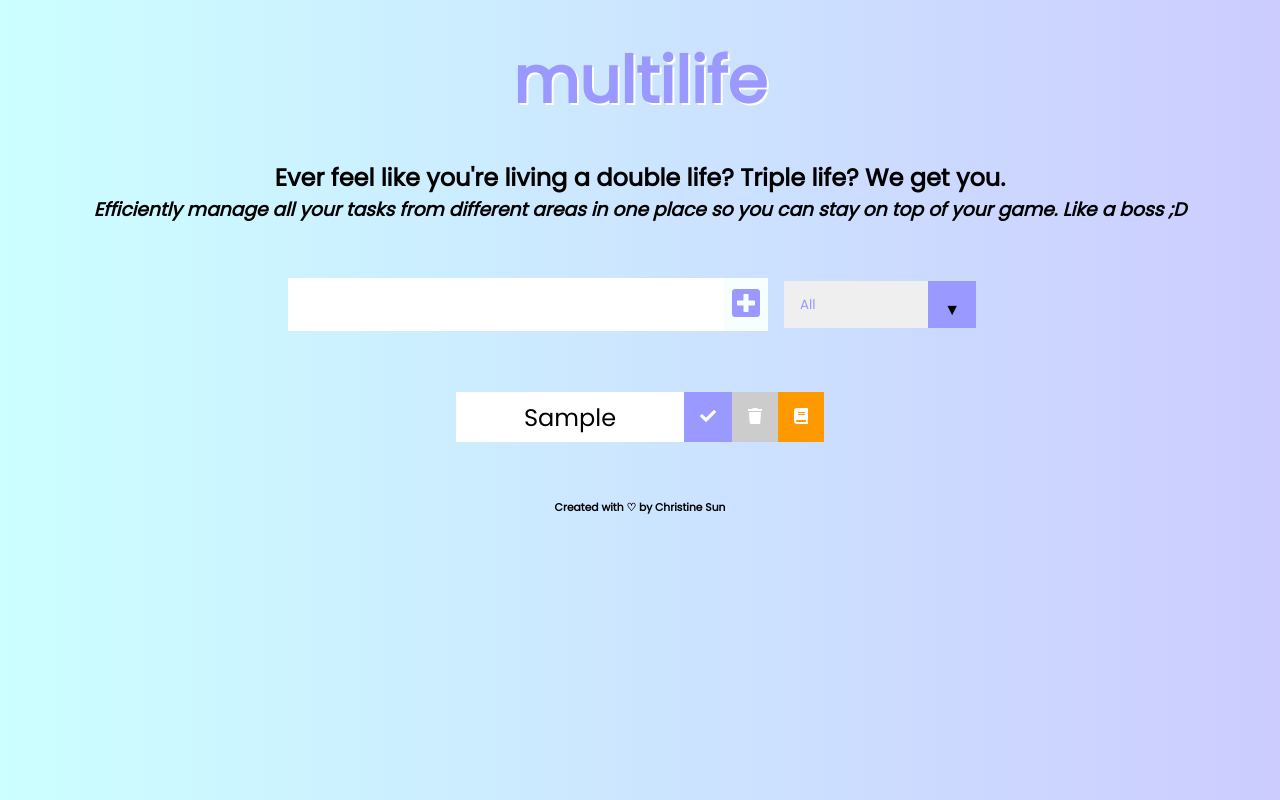
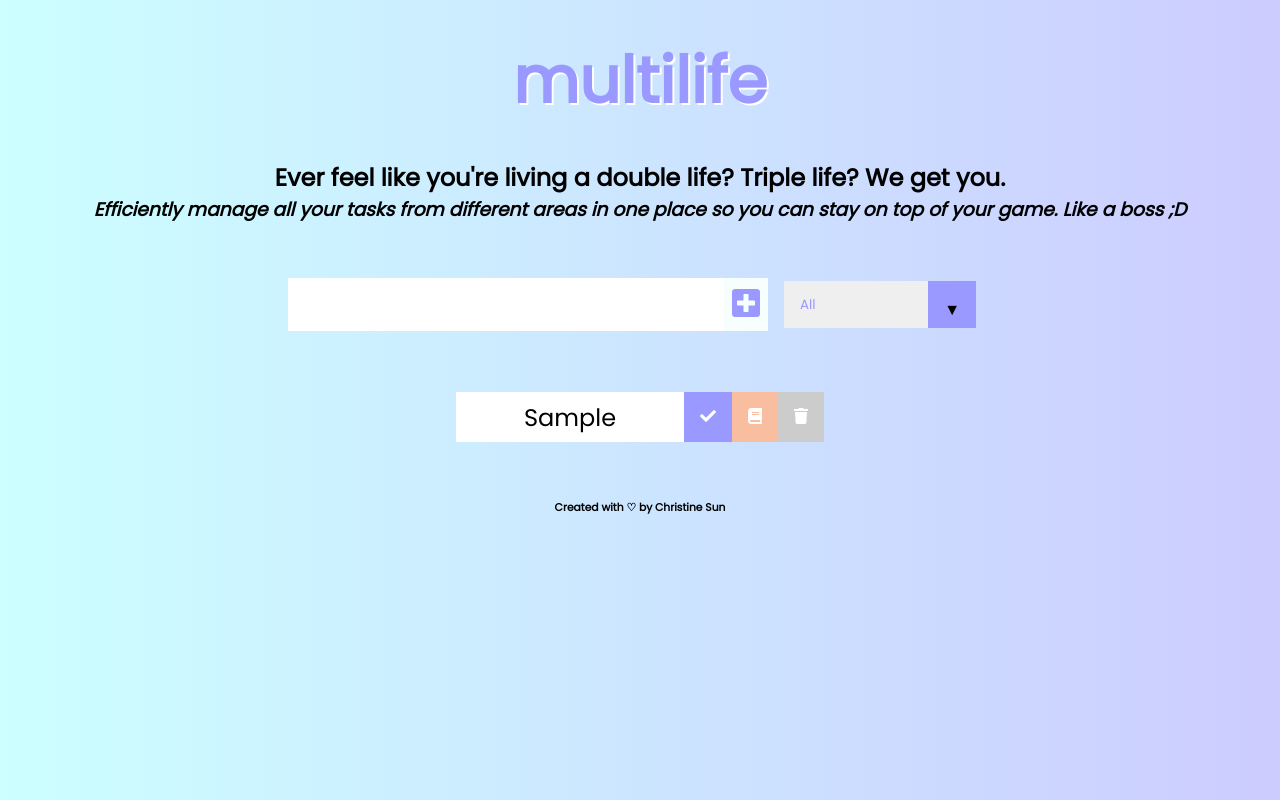
Before and after one commit to chrissysun/multilife, a React (Create React App) app: page / in a window 1280 px wide. Both pictures are taken after typing "Sample" into the empty fields and a click on the button 746 px from the left and 304 px from the top of the page. Built offline with nearby package versions, Linux system fonts and the light colour scheme; the HTML template or start-up script is replaced by a standard one.

Commit message:
implemented school filter and button

```diff
--- a/src/App.css
+++ b/src/App.css
@@ -94,7 +94,7 @@
 /* start school */
 
   .school-btn {
-      background: #ff9900;
+      background: #F9BD9F;
   }
 /* end school */
   .todo-item {
@@ -122,6 +122,8 @@
   .school {
     color: #ff9900;
   }
+
+  /* assumption: one category is chosen */
   /* end school */
 
   /* Custom Selector */
--- a/src/components/Form.js
+++ b/src/components/Form.js
@@ -37,11 +37,12 @@ const Form = ({ input, setInput, todos, setTodos, setStatus }) => {
             <div className= "select">
             <select onChange = {statusHandler} name= "todos" className= "filter-todo">
                 <option value= "all">All</option>
-                <option value= "completed">Completed</option>
-                <option value= "incomplete">Incomplete</option>
                 {/* attempt at school begin */}
                 <option value= "school">School</option>
                 {/* attempt at school end */}
+                <option value= "completed">Completed</option>
+                <option value= "incomplete">Incomplete</option>
+
             </select>
         </div>
       </form>
--- a/src/components/Todo.js
+++ b/src/components/Todo.js
@@ -48,16 +48,14 @@ const Todo = ({ text, todo, todos, setTodos }) => {
             <button onClick = {completeHandler} className = "complete-btn">
                 <i className = "fas fa-check"></i>
             </button>
-            <button onClick = {deleteHandler} className = "trash-btn">
-                <i className = "fas fa-trash"></i>
-            </button>
-
             {/* attempt at making school begin */}
             <button onClick = {schoolHandler} className = "school-btn">
                 <i className = "fas fa-book"></i>
             </button>
             {/* attempt at making school end */}
-
+            <button onClick = {deleteHandler} className = "trash-btn">
+                <i className = "fas fa-trash"></i>
+            </button>
         </div>
     );
 }
```
